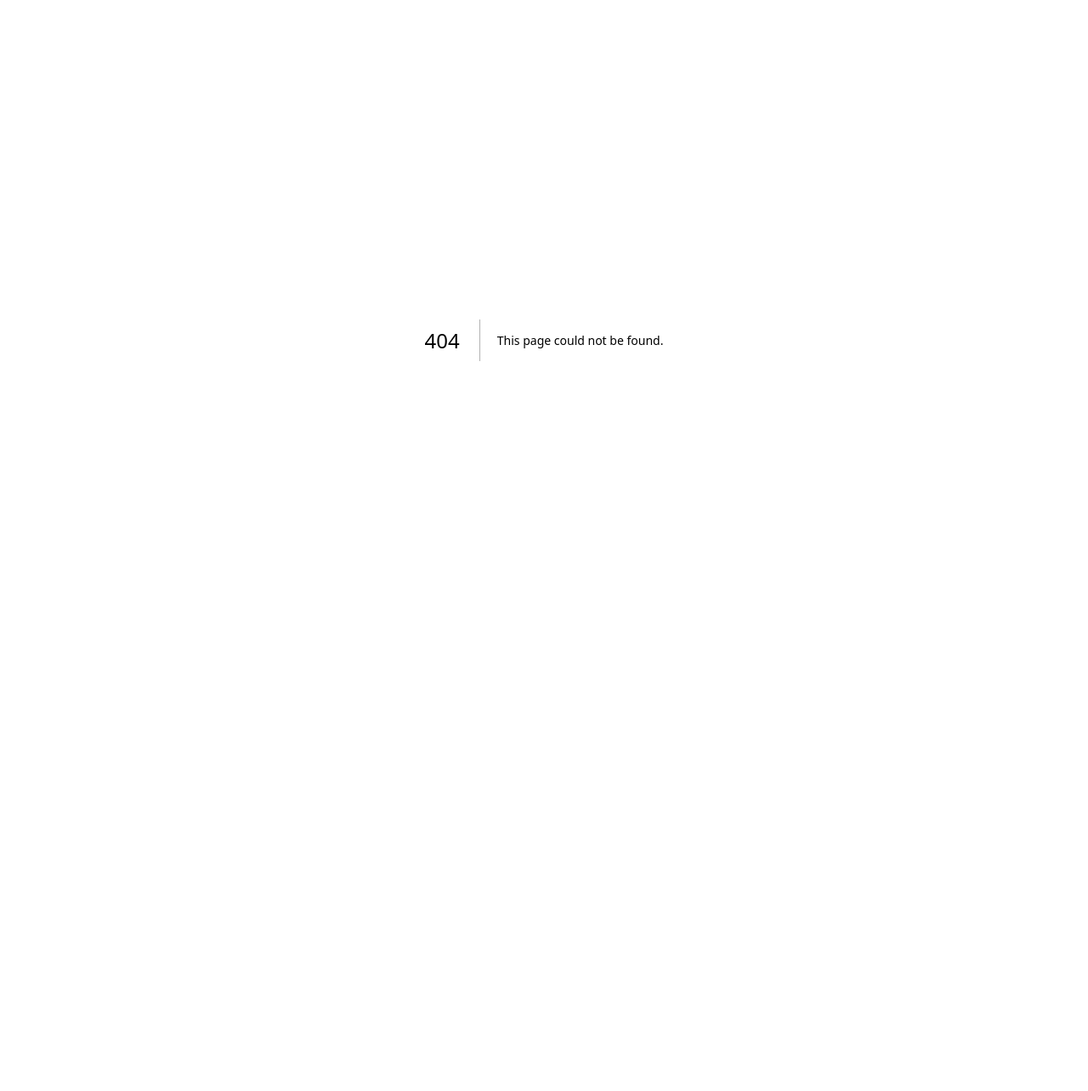
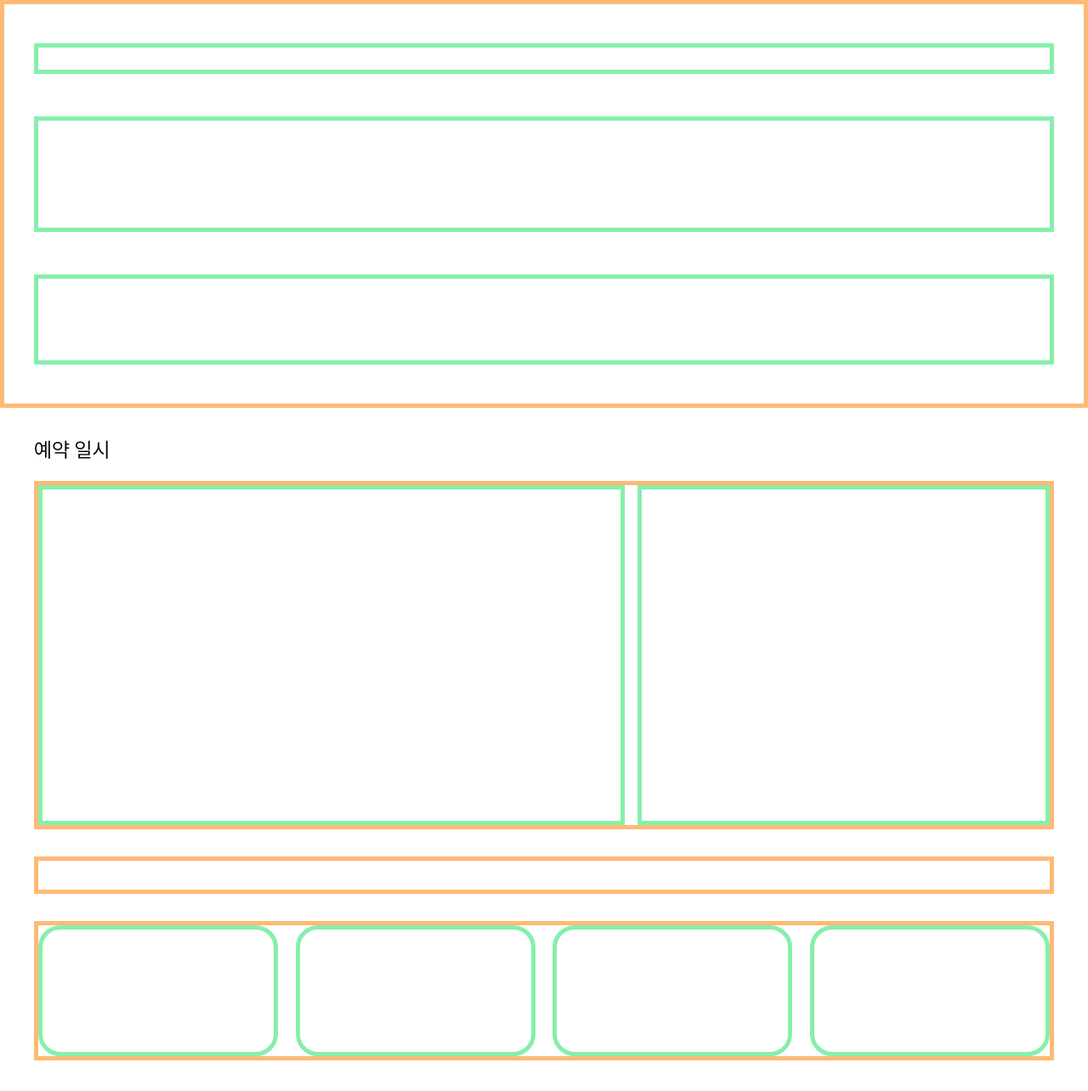
Before and after one commit to mobi-projects/nail-case-client, a Next.js app: page /shop/1 in a window 1280 px wide. Before the commit this address had no page. Shown: the top 1284 px of the page at 85% size. Before the commit the page ends 800 px from the top, so only its background shows below. Built offline with nearby package versions, Linux system fonts and the light colour scheme.

Commit message:
🎨 customer/shop CCI
* issue: [NAILCASE-199](https://nailcase.atlassian.net/browse/NAILCASE-199)
sub-issues:
 - [NAILCASE-200](https://nailcase.atlassian.net/browse/NAILCASE-200)

```diff
--- /dev/null
+++ b/src/app/(customer)/shop/[shopId]/page.tsx
@@ -0,0 +1,30 @@
+import Customer_Shop_01 from "@/component/custom/customer/shop/01"
+import Customer_Shop_02 from "@/component/custom/customer/shop/02"
+import { Customer_Shop_03 } from "@/component/custom/customer/shop/03"
+import Customer_Shop_04 from "@/component/custom/customer/shop/04"
+import Customer_Shop_05 from "@/component/custom/customer/shop/05"
+
+type CustomerShopPT = {
+	params: {
+		shopId: number
+	}
+}
+export default function CustomerShop({ params }: CustomerShopPT) {
+	return (
+		<div className="h-full w-full">
+			<Customer_Shop_01 />
+			<div className="mt-[32px] flex w-full flex-col gap-[32px]">
+				<div className="flex w-full flex-col gap-[20px]">
+					<p className="text-Title02">예약 일시</p>
+					<Customer_Shop_02 />
+				</div>
+				<Customer_Shop_03 />
+				<Customer_Shop_04 />
+				<div className="flex w-full flex-col gap-[20px]">
+					<p className="text-Title02">네일샵 공지</p>
+					<Customer_Shop_05 />
+				</div>
+			</div>
+		</div>
+	)
+}
--- /dev/null
+++ b/src/component/custom/customer/shop/01/index.tsx
@@ -0,0 +1,22 @@
+export default function Customer_Shop_01() {
+	return (
+		<div className="flex h-[480px] w-full">
+			<div className="absolute left-0 flex h-[480px] w-full items-center justify-center border-[5px] border-orange-300">
+				<div className="flex h-fit w-[1200px] flex-col gap-[50px]">
+					<Customer_Shop_01_01 />
+					<Customer_Shop_01_02 />
+					<Customer_Shop_01_03 />
+				</div>
+			</div>
+		</div>
+	)
+}
+function Customer_Shop_01_01() {
+	return <div className="h-[36px] w-full border-[5px] border-green-300"></div>
+}
+function Customer_Shop_01_02() {
+	return <div className="h-[136px] w-full border-[5px] border-green-300"></div>
+}
+function Customer_Shop_01_03() {
+	return <div className="h-[106px] w-full border-[5px] border-green-300"></div>
+}
--- /dev/null
+++ b/src/component/custom/customer/shop/02/index.tsx
@@ -0,0 +1,19 @@
+export default function Customer_Shop_02() {
+	return (
+		<div className="grid h-[410px] w-full grid-cols-[690px_485px] justify-between border-[5px] border-orange-300">
+			<Customer_Shop_02_01 />
+			<Customer_Shop_02_02 />
+		</div>
+	)
+}
+function Customer_Shop_02_01() {
+	return (
+		<div className="flex w-full flex-col justify-between gap-[20px] border-[5px] border-green-300"></div>
+	)
+}
+
+function Customer_Shop_02_02() {
+	return (
+		<div className="flex w-full flex-col justify-between gap-[20px] border-[5px] border-green-300"></div>
+	)
+}
--- /dev/null
+++ b/src/component/custom/customer/shop/03/index.tsx
@@ -0,0 +1,5 @@
+export function Customer_Shop_03() {
+	return (
+		<div className="flex h-[44px] w-full items-center justify-center border-[5px] border-orange-300" />
+	)
+}
--- /dev/null
+++ b/src/component/custom/customer/shop/04/index.tsx
@@ -0,0 +1,30 @@
+export default function Customer_Shop_04() {
+	return (
+		<div className="flex h-[164px] w-full justify-between border-[5px] border-orange-300">
+			<Customer_Shop_04_01 />
+			<Customer_Shop_04_02 />
+			<Customer_Shop_04_03 />
+			<Customer_Shop_04_04 />
+		</div>
+	)
+}
+function Customer_Shop_04_01() {
+	return (
+		<div className="h-full w-[282px] rounded-[26px] border-[5px] border-green-300" />
+	)
+}
+function Customer_Shop_04_02() {
+	return (
+		<div className="h-full w-[282px] rounded-[26px] border-[5px] border-green-300" />
+	)
+}
+function Customer_Shop_04_03() {
+	return (
+		<div className="h-full w-[282px] rounded-[26px] border-[5px] border-green-300" />
+	)
+}
+function Customer_Shop_04_04() {
+	return (
+		<div className="h-full w-[282px] rounded-[26px] border-[5px] border-green-300" />
+	)
+}
--- /dev/null
+++ b/src/component/custom/customer/shop/05/index.tsx
@@ -0,0 +1,24 @@
+export default function Customer_Shop_05() {
+	return (
+		<div className="flex h-fit w-full flex-col gap-[24px] border-[5px] border-orange-300">
+			<Customer_Shop_05_01 />
+			<Customer_Shop_05_01 />
+			<Customer_Shop_05_01 />
+		</div>
+	)
+}
+
+function Customer_Shop_05_01() {
+	return (
+		<div className="grid h-[160px] w-full grid-cols-[233.6px_1fr] gap-[24px] rounded-[26px] border-[5px] border-green-300 px-[25px] py-[20px]">
+			<Customer_Shop_05_01_01 />
+			<Customer_Shop_05_01_02 />
+		</div>
+	)
+}
+function Customer_Shop_05_01_01() {
+	return <div className="h-full w-full border-[5px] border-blue-300" />
+}
+function Customer_Shop_05_01_02() {
+	return <div className="h-full w-full border-[5px] border-blue-300" />
+}
```
